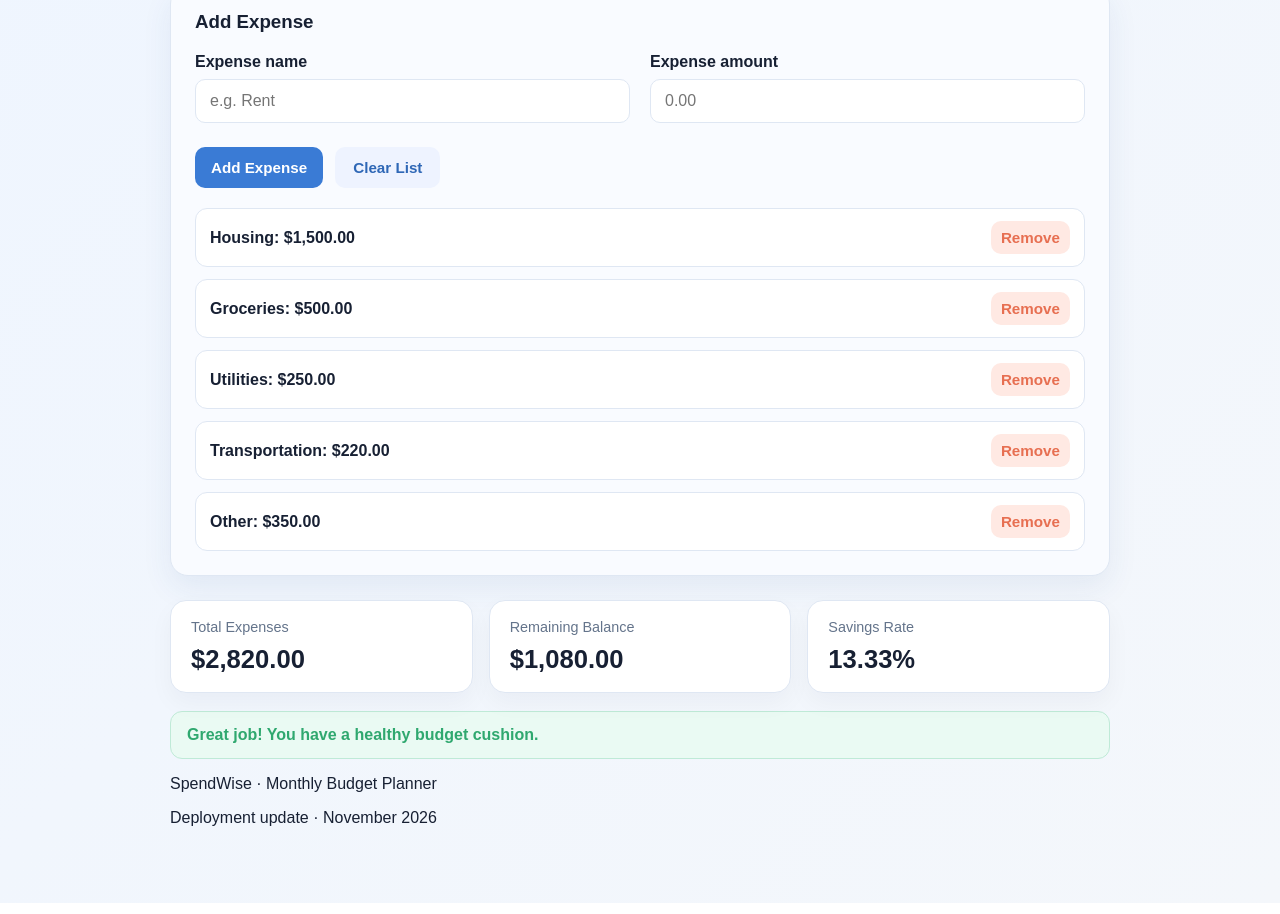
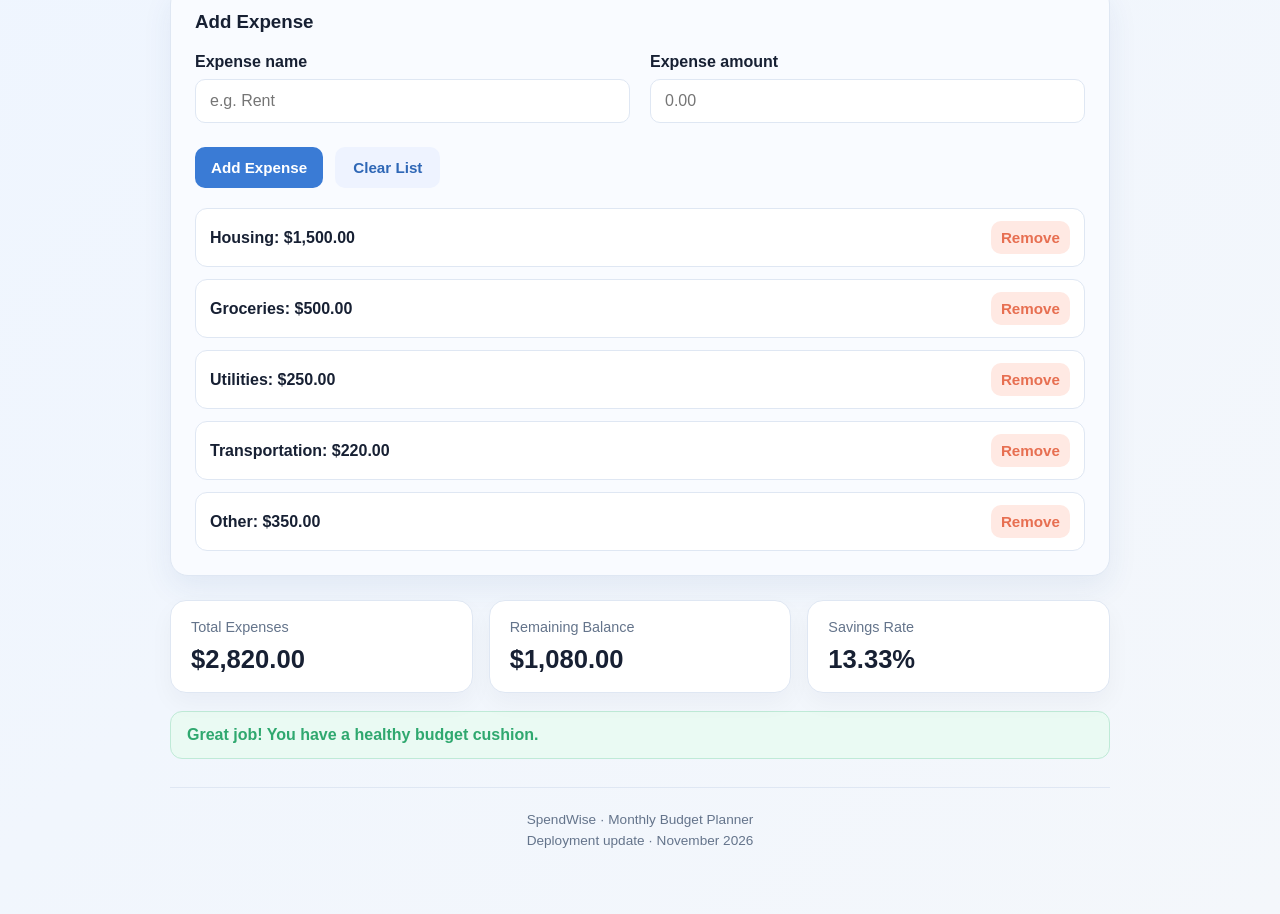
Before and after one commit to malouyienpuot/Spendwise, a plain HTML site: page index.html in a window 1280 px wide. Shown: the part 448-1362 px from the top of the page. Drawn offline with Linux system fonts and the light colour scheme.

Commit message:
style: polish SpendWise deployment footer

```diff
--- a/style.css
+++ b/style.css
@@ -235,6 +235,19 @@ button:active {
   border-color: #f5c1b4;
 }
 
+.footer {
+  margin-top: 28px;
+  padding-top: 18px;
+  border-top: 1px solid var(--border);
+  color: var(--muted);
+  text-align: center;
+  font-size: 0.85rem;
+}
+
+.footer p {
+  margin: 6px 0;
+}
+
 @media (max-width: 600px) {
   .container {
     padding-top: 28px;
```
